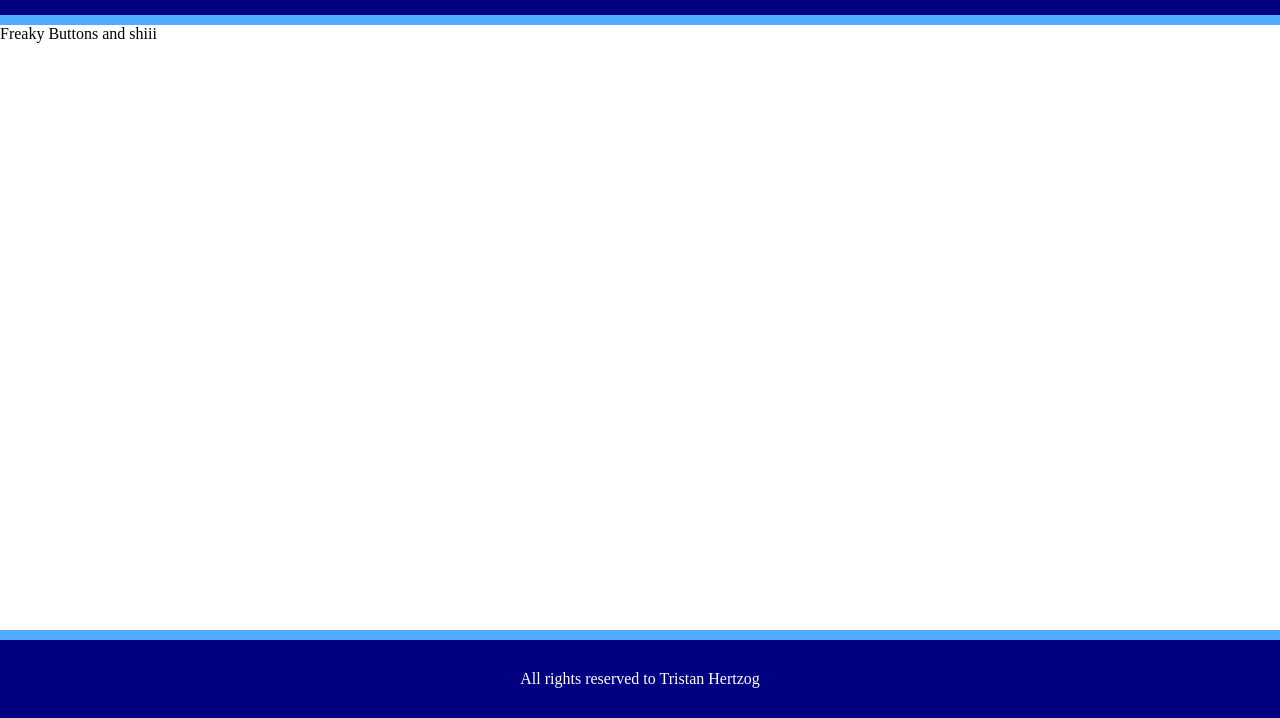
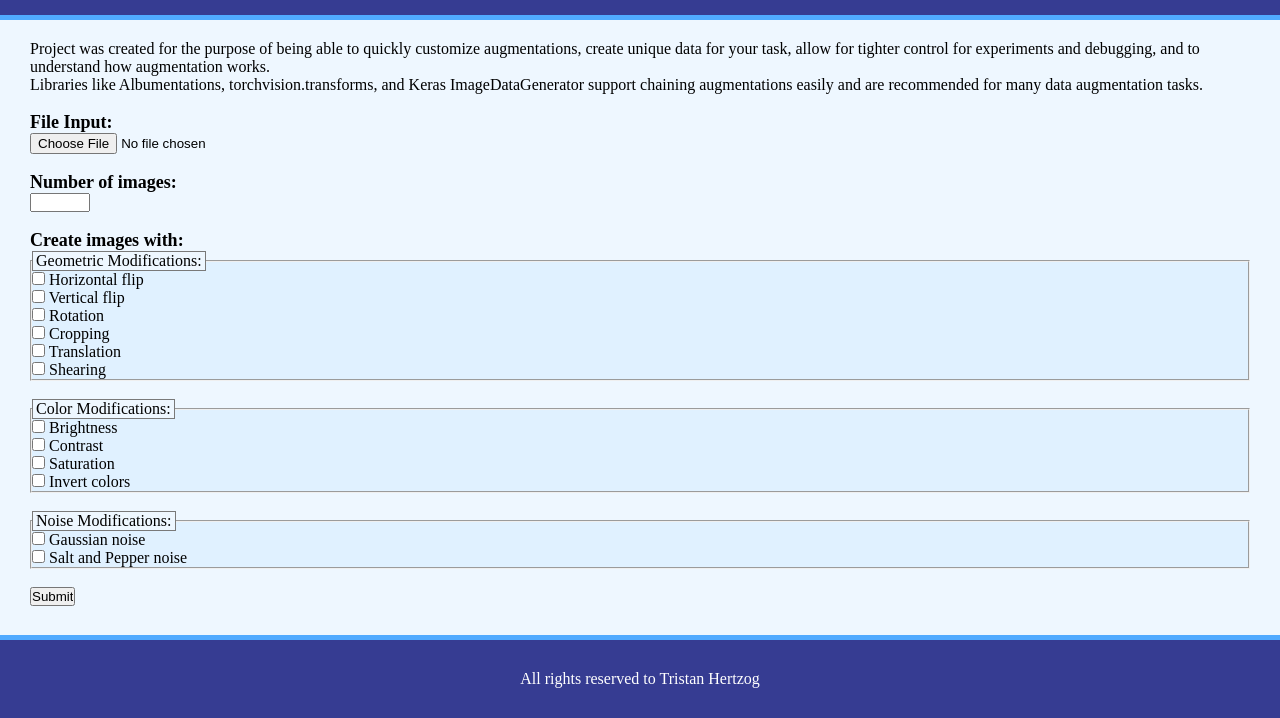
Before and after one commit to Tmanhertzog/DataAugmentor, a plain HTML site: page index.html in a window 1280 px wide. Shown: the part 82-800 px from the top of the page. Drawn offline with Linux system fonts and the light colour scheme.

Commit message:
added form

```diff
--- a/index.html
+++ b/index.html
@@ -4,6 +4,7 @@
     <meta charset="UTF-8">
     <meta name="viewport" content="width=device-width, initial-scale=1.0">
     <link rel="stylesheet" href="style.css">
+    <script src="script.js" defer></script>
     <title>DataAugmentor</title>
 </head>
 <body>
@@ -13,7 +14,117 @@
         </div>
     </header>
     <main>
-        <p>Freaky Buttons and shiii</p>
+        <p> Project was created for the purpose of being able to quickly customize augmentations, create unique data for your task, allow for
+            tighter control for experiments and debugging, and to understand how augmentation works.
+        </p>
+        <p>
+            Libraries like Albumentations, torchvision.transforms, and Keras ImageDataGenerator support chaining augmentations easily and are
+            recommended for many data augmentation tasks.
+        </p>
+        <br>
+        <form id="FileForm">
+            <p>File Input:</p>
+            <input type="file" id="myFile" name="filename">
+            <br><br>
+
+            <p>Number of images:</p>
+            <input type="number"
+                name="number"
+                id="imageAmount"
+                min="1"
+                max="100">
+            <br><br>
+
+            <p>Create images with: </p>
+            <fieldset>
+                <legend>Geometric Modifications:</legend>
+                <input type="checkbox"
+                    name="check"
+                    id="checkbox1"
+                    value="html">
+                <label for="checkbox1">Horizontal flip</label>
+                <br>
+                <input type="checkbox"
+                    name="check"
+                    id="checkbox2"
+                    value="css">
+                <label for="checkbox2">Vertical flip</label>
+                <br>
+                <input type="checkbox"
+                    name="check"
+                    id="checkbox3"
+                    value="javascript">
+                <label for="checkbox3">Rotation</label>
+                <br>
+                <input type="checkbox"
+                    name="check"
+                    id="checkbox4"
+                    value="javascript">
+                <label for="checkbox4">Cropping</label>
+                <br>
+                <input type="checkbox"
+                    name="check"
+                    id="checkbox5"
+                    value="javascript">
+                <label for="checkbox5">Translation</label>
+                <br>
+                <input type="checkbox"
+                    name="check"
+                    id="checkbox6"
+                    value="javascript">
+                <label for="checkbox6">Shearing</label>
+                <br>
+            </fieldset>
+            <br>
+
+            <fieldset>
+                <legend>Color Modifications:</legend>
+                <input type="checkbox"
+                    name="check"
+                    id="checkbox7"
+                    value="html">
+                <label for="checkbox7">Brightness</label>
+                <br>
+                <input type="checkbox"
+                    name="check"
+                    id="checkbox8"
+                    value="css">
+                <label for="checkbox8">Contrast</label>
+                <br>
+                <input type="checkbox"
+                    name="check"
+                    id="checkbox9"
+                    value="javascript">
+                <label for="checkbox9">Saturation</label>
+                <br>
+                <input type="checkbox"
+                    name="check"
+                    id="checkbox10"
+                    value="javascript">
+                <label for="checkbox10">Invert colors</label>
+            </fieldset>
+            <br>
+
+            <fieldset>
+                <legend>Noise Modifications:</legend>
+                <input type="checkbox"
+                    name="check"
+                    id="checkbox11"
+                    value="html">
+                <label for="checkbox11">Gaussian noise</label>
+                <br>
+                <input type="checkbox"
+                    name="check"
+                    id="checkbox12"
+                    value="css">
+                <label for="checkbox12">Salt and Pepper noise</label>
+            </fieldset>
+            <br>
+            <div>
+                <input type="submit" value="Submit">
+            </div>
+
+        </form>
     </main>
     <footer>
         <div>
--- a/script.js
+++ b/script.js
@@ -0,0 +1,27 @@
+// Tristan Hertzog
+
+// let imageFile;
+// let imageAmount;
+// let horizontalFLip;
+// let verticalFlip;
+// let rotation;
+// let cropping;
+// let translation;
+// let shearing;
+// let brightness;
+// let contrast;
+// let saturation;
+// let invertColors;
+
+// document.addEventListener('DOMContentLoaded', () => {
+//     const form  = document.getElementById('myForm');
+//     console.log("test1")
+
+//     form.addEventListener('submit', e => {
+//         e.preventDefault();
+//         const email = document.getElementById('email').value;
+//         console.log(email);
+//   });
+// });
+
+document.querySelectorAll('#FileForm input')
--- a/style.css
+++ b/style.css
@@ -15,29 +15,46 @@ body {
 
 main {
     flex: 1;
+    background-color: #eef7ff;
+    padding: 20px 30px
+}
+
+form p {
+    font-weight: bolder;
+    font-size: large;
+}
+
+fieldset {
+    background-color: #e0f1ff;
+}
+
+fieldset legend {
+    background-color: #eef7ff;
+    padding: 0 3px;
+    border: rgb(121, 121, 121) solid 0.25px;
 }
 
 header {
     text-align: center;
-    padding-bottom: 10px;
+    padding-bottom: 5px;
     background-color: #50aaff;
     color: #fff;
 }
 
 header div {
-    background-color: navy;
+    background-color: #363c92;
     padding: 30px;
 }
 
 footer {
     background-color: #50aaff;
-    padding-top: 10px;
+    padding-top: 5px;
     color: #fff;
     text-align: center;
 }
 
 footer div {
 
-    background-color: navy;
+    background-color: #363c92;
     padding: 30px;
 }
```
